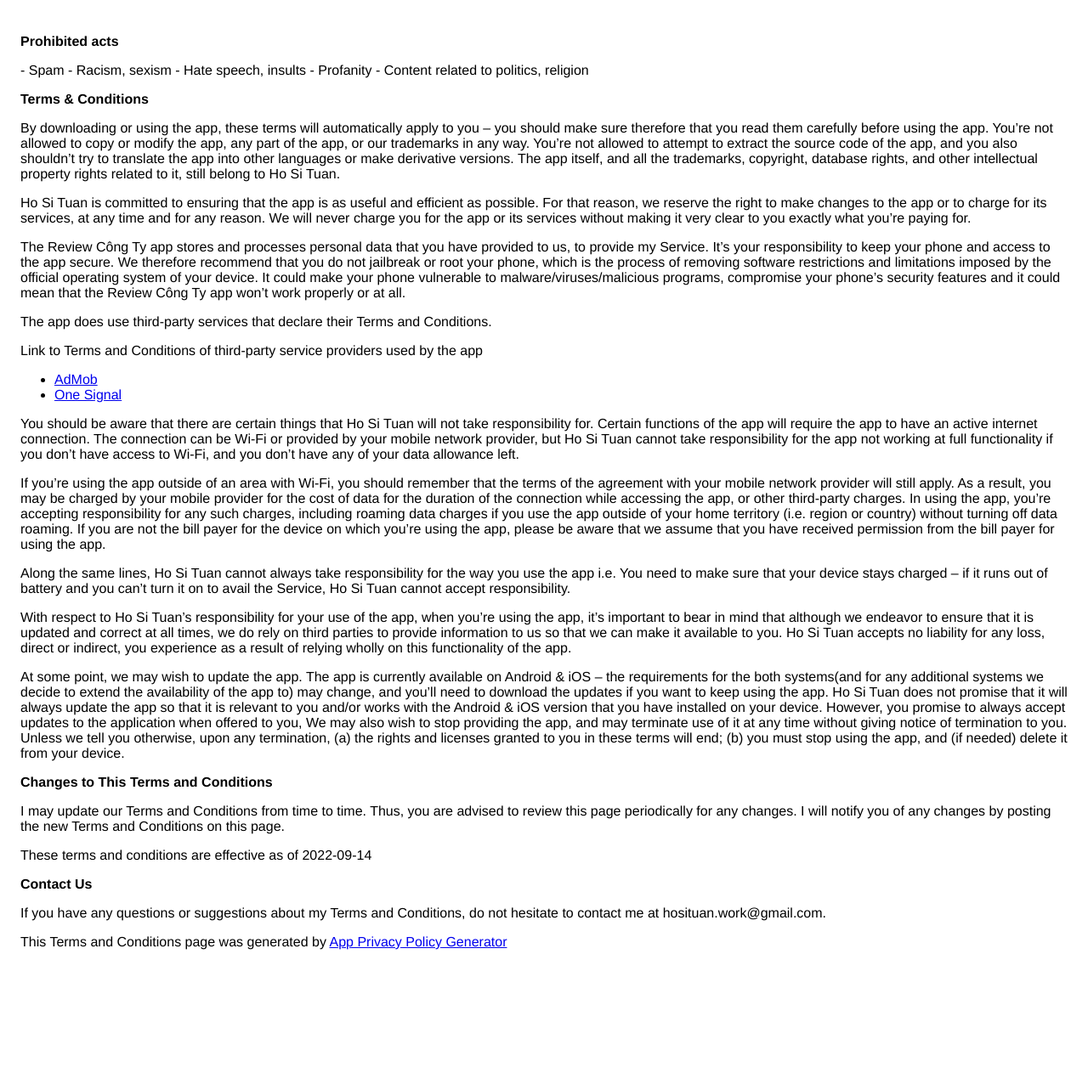
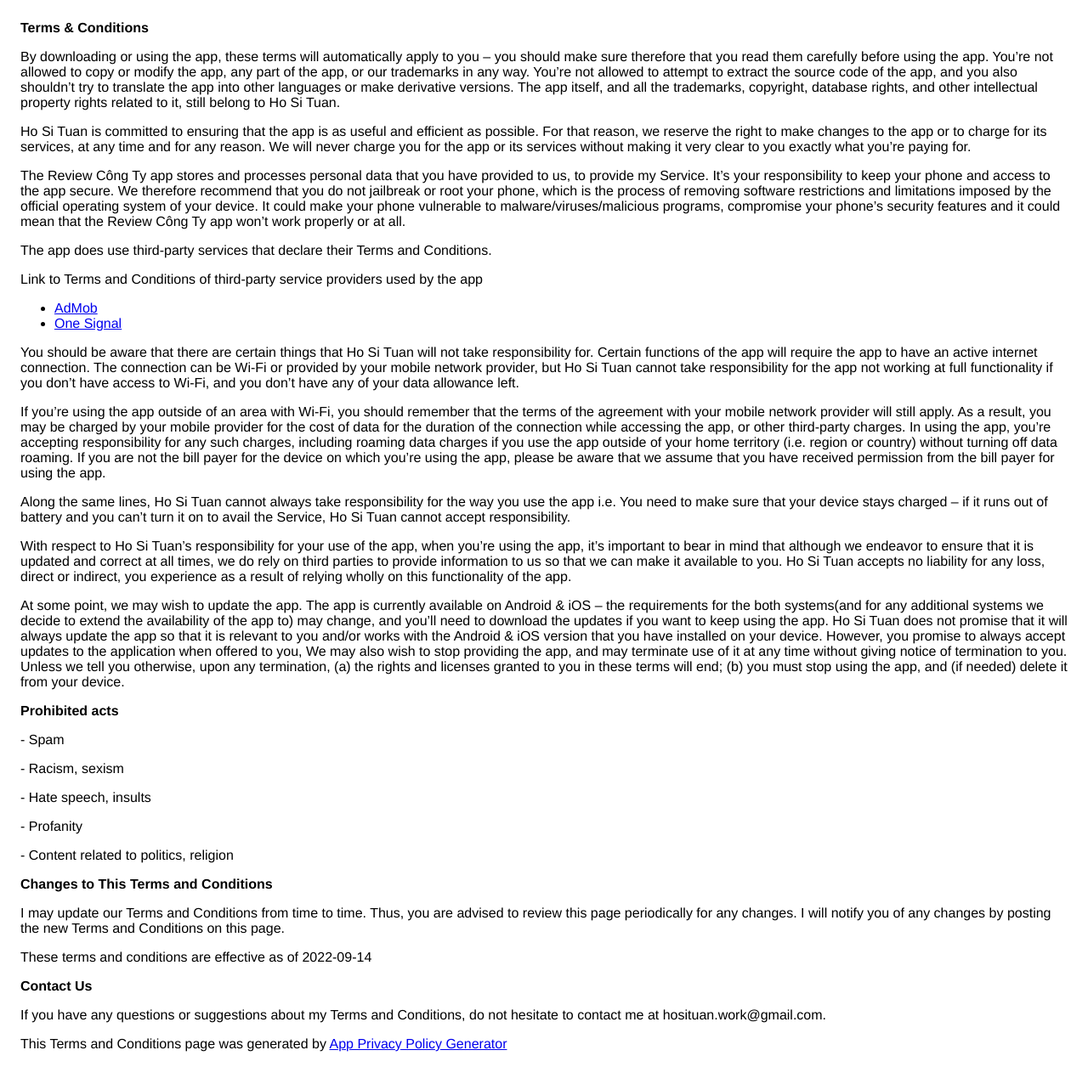
Before and after one commit to hosituan/term-website, a plain HTML site: page review-congty/term/index.html in a window 1280 px wide. Shown: the whole page at 85% size. Before the commit the page ends 1158 px from the top, so only its background shows below. Drawn offline with Linux system fonts and the light colour scheme.

Commit message:
Update index.html

```diff
--- a/review-congty/term/index.html
+++ b/review-congty/term/index.html
@@ -7,14 +7,8 @@
       <style> body { font-family: 'Helvetica Neue', Helvetica, Arial, sans-serif; padding:1em; } </style>
     </head>
     <body>
-                    </p> <p><strong>Prohibited acts</strong></p> <p>
-                  - Spam
-         - Racism, sexism
-- Hate speech, insults
-- Profanity
-- Content related to politics, religion
-                </p> <p>
     <strong>Terms &amp; Conditions</strong> <p>
+
                   By downloading or using the app, these terms will
                   automatically apply to you – you should make sure therefore
                   that you read them carefully before using the app. You’re not
@@ -103,6 +97,13 @@
                   rights and licenses granted to you in these terms will end;
                   (b) you must stop using the app, and (if needed) delete it
                   from your device.
+                            </p> <p><strong>Prohibited acts</strong></p> <p>
+        <p>- Spam</p>
+        <p>- Racism, sexism</p>
+        <p>- Hate speech, insults</p>
+        <p>- Profanity</p>
+        <p>- Content related to politics, religion</p>
+                </p> <p>
                 </p> <p><strong>Changes to This Terms and Conditions</strong></p> <p>
                   I may update our Terms and Conditions
                   from time to time. Thus, you are advised to review this page
```
